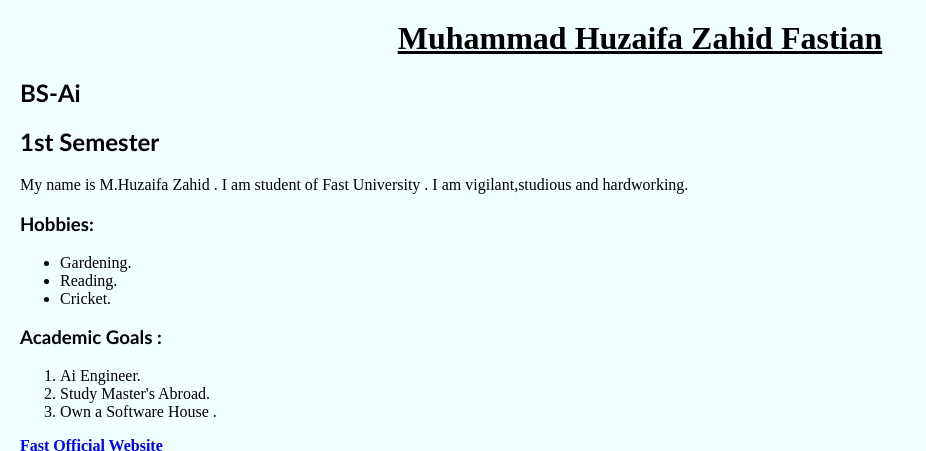
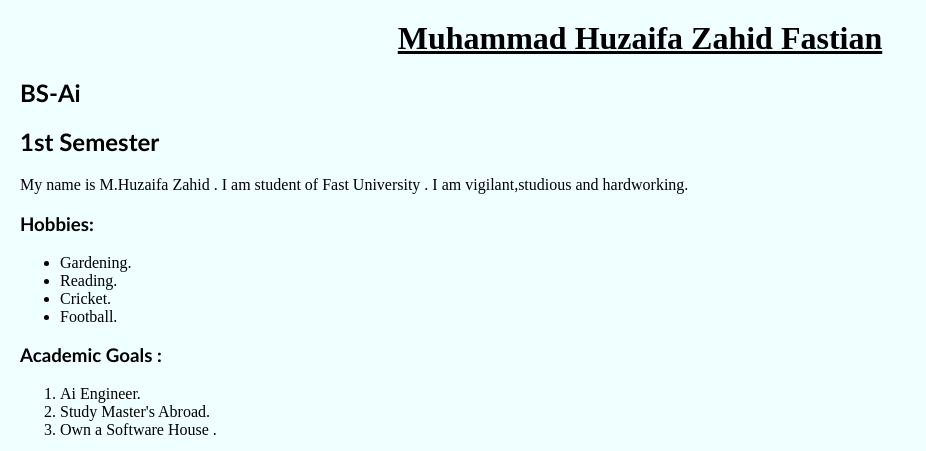
Before and after one commit to p250068-rgb/25p-0068_Website, a plain HTML site: page index.html in a window 1280 px wide. Shown: the top 451 px of the page, without its empty margins (0-926 px from the left). Drawn offline with Linux system fonts and the light colour scheme.

Commit message:
added one extra hobby

```diff
--- a/index.html
+++ b/index.html
@@ -18,6 +18,7 @@
         <li>Gardening.</li>
         <li> Reading.</li>
         <li>Cricket.</li>
+        <li>Football.</li>
     </ul>
     <h3>Academic Goals :</h3>
     <ol>
```
